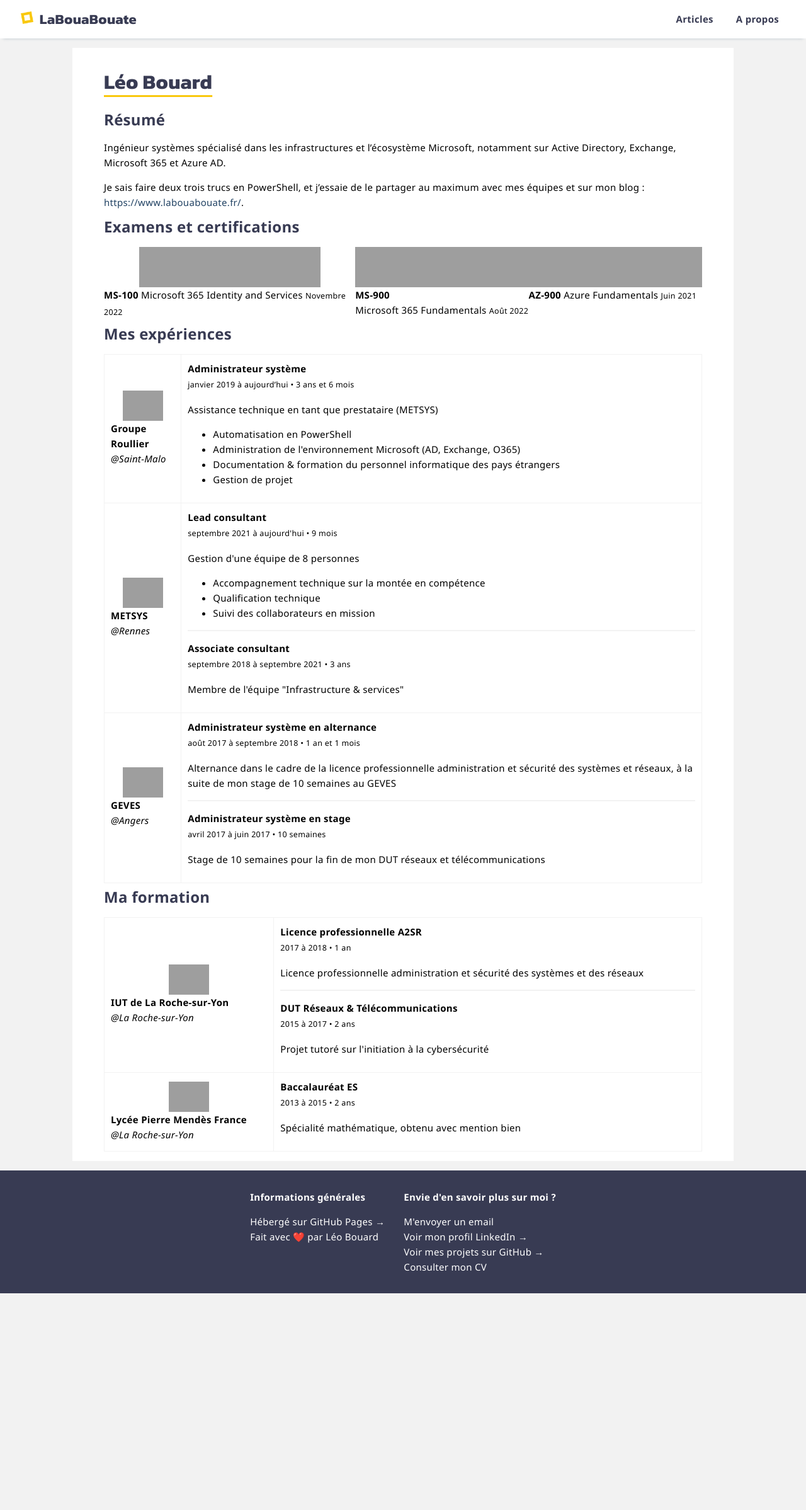
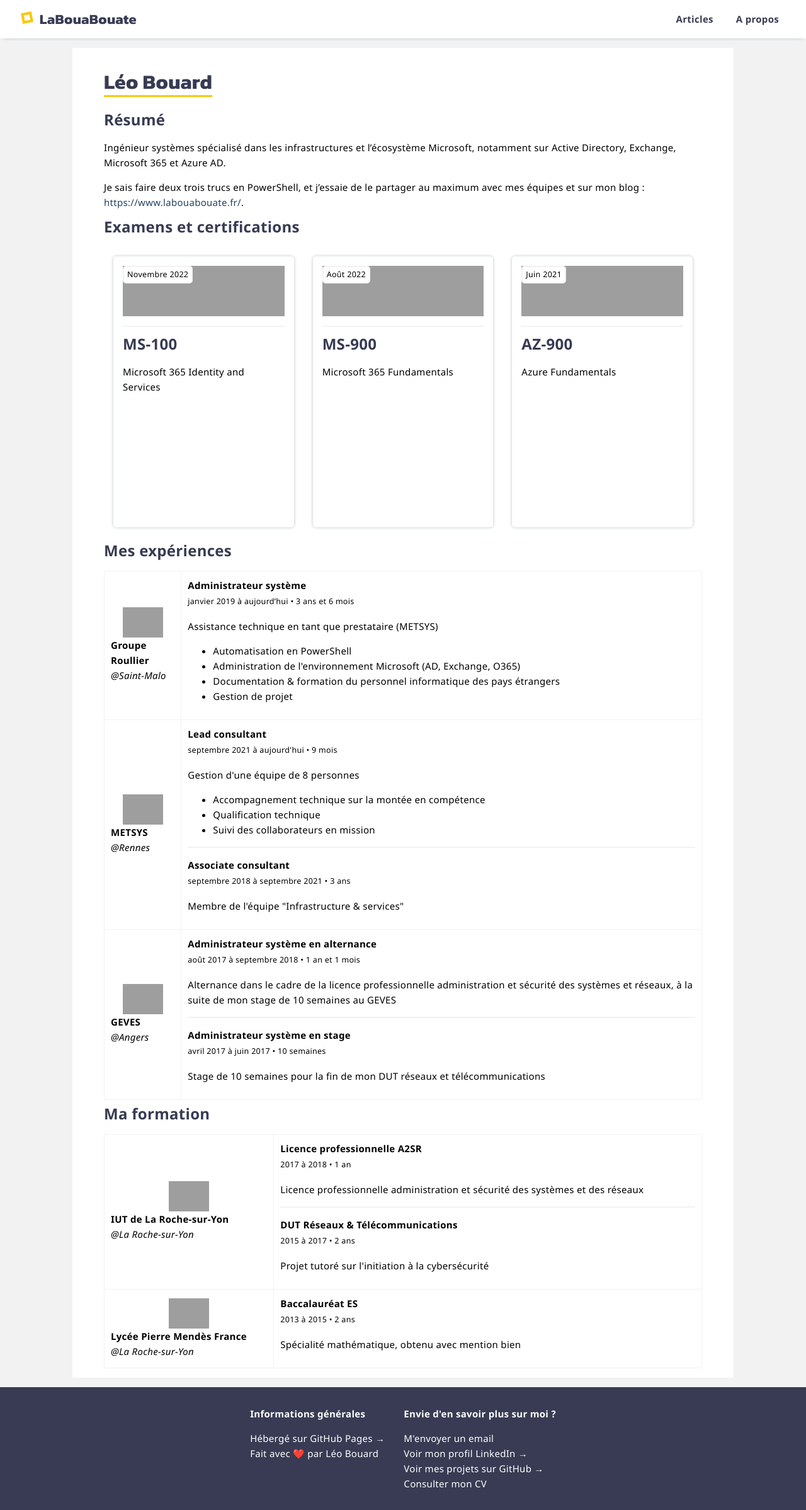
Before and after one commit to leobouard/leobouard.github.io, a Jekyll site: the page built from cv.md, in a window 1280 px wide. Shown: the whole page at 63% size. Built offline with Jekyll 4.4.1, drawn with Linux system fonts in a browser that asks for light colours; our own code applies the rules of GitHub Pages for plain Markdown files; before the commit the page ends 2053 px from its top, so only the background shows below that; grey boxes are pictures that could not be loaded.

Commit message:
Update cv.md

```diff
--- a/cv.md
+++ b/cv.md
@@ -14,25 +14,28 @@
 
 ## Examens et certifications
 
-<div style="display: flex; align-content: center;">
-    <div width="250px">
-        <img src="https://learn.microsoft.com/en-us/media/learn/certification/badges/certification-exam.svg?branch=main" height="64px">
-        <b>MS-100</b>
-        <span>Microsoft 365 Identity and Services</span>
+<div class="posts">
+    <article>
+        <img src="https://learn.microsoft.com/en-us/media/learn/certification/badges/certification-exam.svg?branch=main" height="80px">
+        <hr>
+        <h2>MS-100</h2>
+        <p>Microsoft 365 Identity and Services</p>
         <small>Novembre 2022</small>
-    </div>
-    <div width="250px">
-        <img src="https://learn.microsoft.com/media/learn/certification/badges/microsoft-certified-fundamentals-badge.svg?branch=main" height="64px">
-        <b>MS-900</b><br>
-        <span>Microsoft 365 Fundamentals</span>
+    </article>
+    <article>
+        <img src="https://learn.microsoft.com/media/learn/certification/badges/microsoft-certified-fundamentals-badge.svg?branch=main" height="80px">
+        <hr>
+        <h2>MS-900</h2>
+        <p>Microsoft 365 Fundamentals</p>
         <small>Août 2022</small>
-    </div>
-    <div width="250px">
-        <img src="https://learn.microsoft.com/media/learn/certification/badges/microsoft-certified-fundamentals-badge.svg?branch=main" height="64px">
-        <b>AZ-900</b>
-        <span>Azure Fundamentals</span>
+    </article>
+    <article>
+        <img src="https://learn.microsoft.com/media/learn/certification/badges/microsoft-certified-fundamentals-badge.svg?branch=main" height="80px">
+        <hr>
+        <h2>AZ-900</h2>
+        <p>Azure Fundamentals</p>
         <small>Juin 2021</small>
-    </div>
+    </article>
 </div>
 
 ## Mes expériences
```
